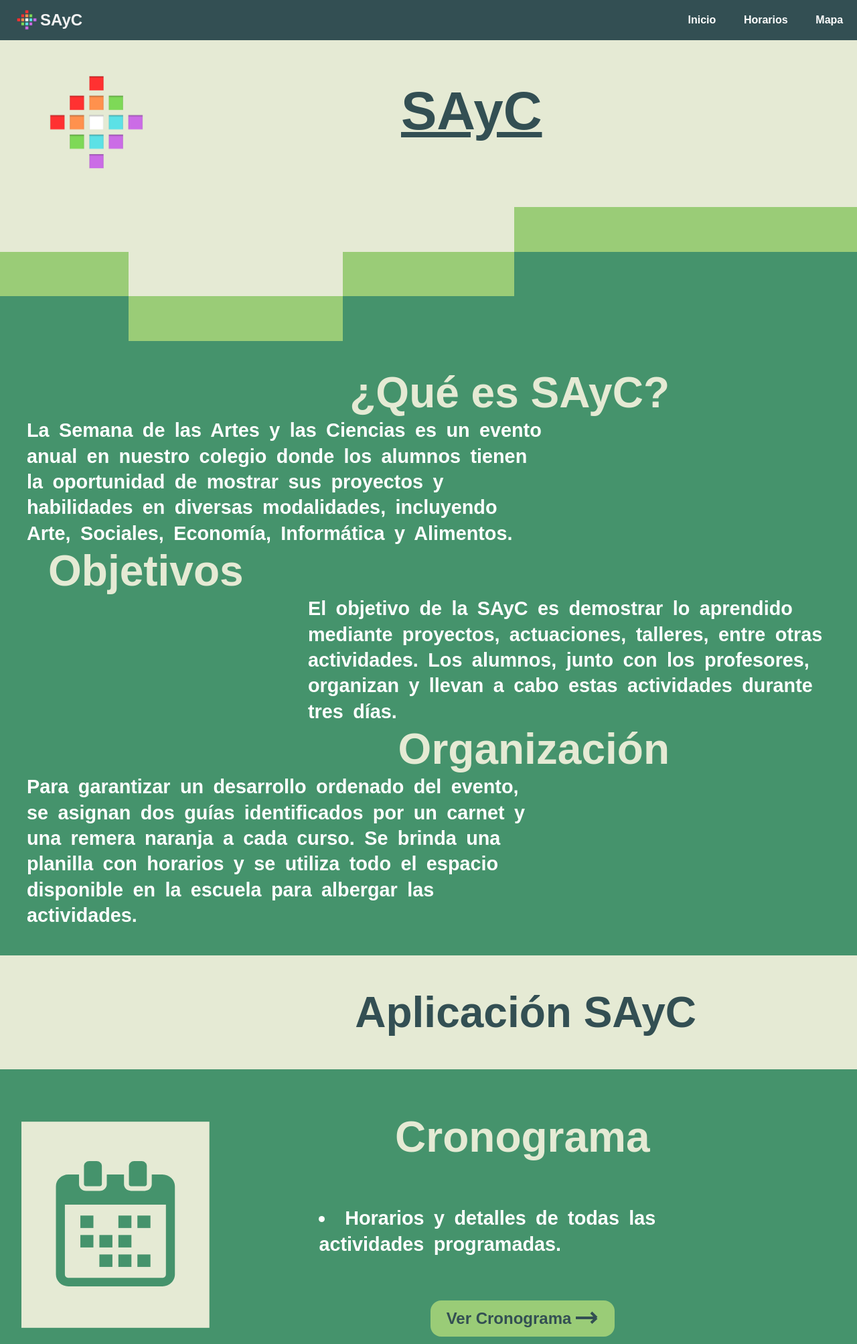
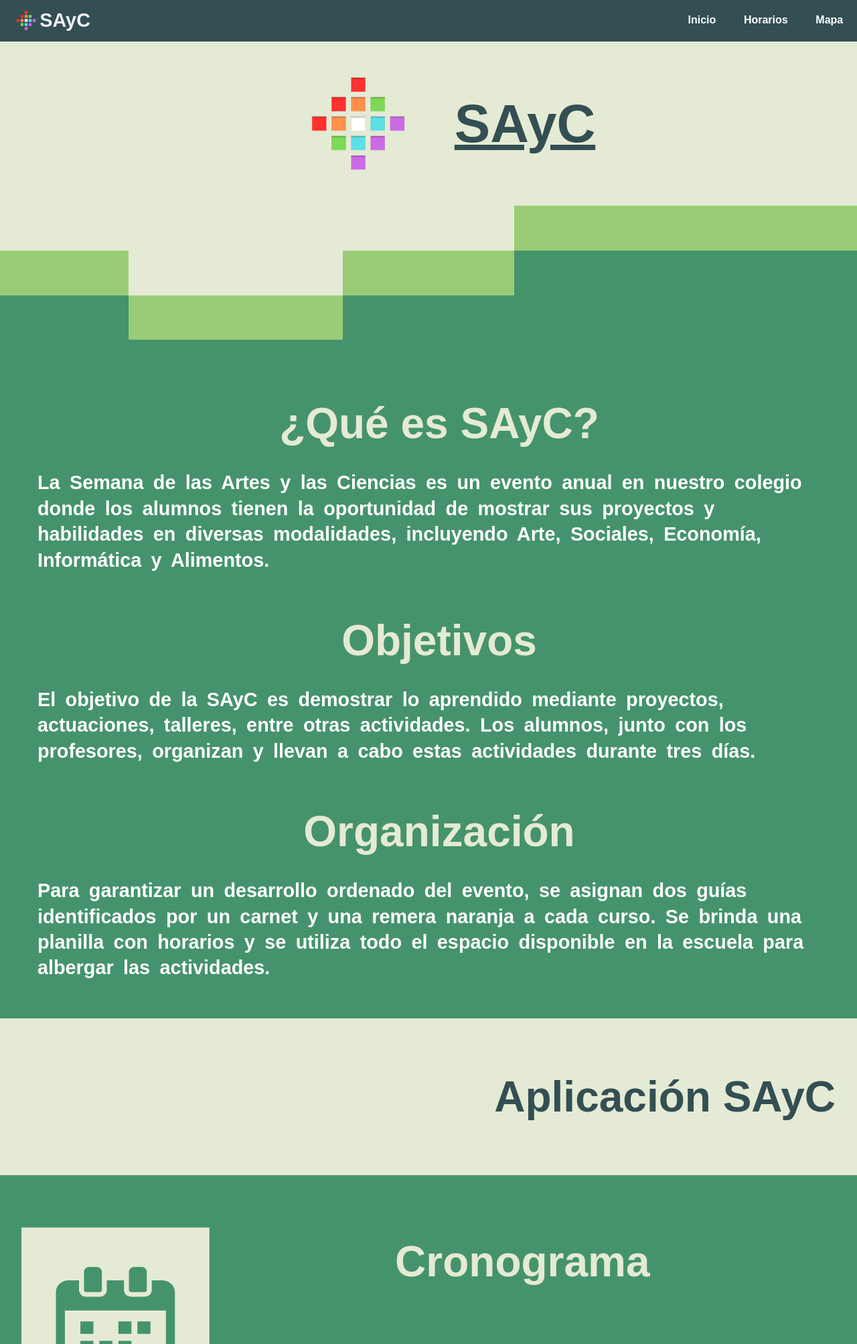
Before and after one commit to 7mo-3ra-G2-SAyC/system, a PHP site: page / in a window 1280 px wide. Shown: the top 2006 px of the page at 67% size. Run offline with PHP 8.4, Linux system fonts and the light colour scheme.

Commit message:
Add files via upload

```diff
--- a/views/css/landing.css
+++ b/views/css/landing.css
@@ -21,24 +22,29 @@ body {
     text-decoration: none;
     font-weight: bold;
 }
-/* .navbar a:hover {
-    background-color: #ddd;
-    color: black;
-} */
+
 .navbar .navbar__title {
     float: left;
-    font-size: 24px;
+    font-size: 1.8rem;
     font-weight: bold;
     color: #f2f2f2;
-    padding: 14px 20px;
+    padding: 0.9rem 1.2rem;
     display: flex;
     align-items: center;
 }
+
 .navbar .navbar__links {
     float: right;
 }
+
 .navbar .navbar__links a {
     float: left;
+}
+
+#landing{
+    display: flex;
+    justify-content: center; /* Centra horizontalmente */
+    align-items: center;
 }
 
 .landing_logo {
@@ -46,41 +52,44 @@ body {
     padding: 3rem;
 }
 
-.landing__title{
-    display: inline;
-    position: absolute;
-    left: 37.438rem;
-    top: 7.5rem;
+.landing__title {
     font-size: 5rem;
     text-decoration: underline;
     color: #334F53;
 }
 
-#window{
+#window {
     background-color: #45936C;
     padding: 2.5rem;
 }
 
-#window__descripcion .title{
-    text-align: end;
+#window__descripcion{
+    padding: 1rem;
+}
+#window__objetivo{
+    padding: 1rem;
+}
+#window__organizacion{
+    padding: 1rem;
 }
 
-.title{
-    margin-right: 15rem;
+.title {
     font-size: 4rem;
     color: #E5EAD4;
     margin-left: 2rem;
+    text-align: center;
+    padding: 2rem;
 }
 
-.description{
-    width: 65%;
+.description {
+    width: 100%;
     font-size: 1.8rem;
     word-spacing: 0.4rem;
     line-height: 2.4rem;
     color: #FFF;
 }
 
-#window__objetivo #container__description{
+#window__objetivo #container__description {
     display: flex;
     justify-content: end;
 }
@@ -89,47 +98,46 @@ body {
     padding: 3rem 0;
 }
 
-#window__aplicacion > h2:nth-child(1) {
+#window__aplicacion .title {
     color: #334F53;
     text-align: end;
-
 }
 
-#texto{
+#texto {
     display: grid;
     place-items: center;
     width: 100%;
 }
 
-#texto h2{
+#texto h2 {
     margin: 0 auto;
 }
 
-#texto div{
+#texto div {
     display: grid;
     place-items: center;
     width: 100%;
 }
 
-#window__cronograma{
+#window__cronograma {
     background-color: #45936C;
     margin-bottom: 3.15rem;
     padding: 2rem;
     display: flex;
 }
 
-#window__mapeo{
+#window__mapeo {
     background-color: #45936C;
     margin-bottom: 3.15rem;
     padding: 2rem;
     display: flex;
 }
 
-/* #container__btn{
-    overflow: hidden;
-} */
+li{
+    text-align: center;
+}
 
-.btn{
+.btn {
     border: none;
     border-radius: 1rem;
     background-color: #9ACC77;
@@ -168,11 +176,7 @@ body {
     margin: 1rem;
 }
 
-#window__organizacion > h2:nth-child(1) {
-text-align: end;
-}
-
-.gridBox{
+.gridBox {
     width: 100%;
     height: 200px;
     display: grid;
--- a/views/landingView.html
+++ b/views/landingView.html
@@ -18,7 +18,9 @@
 
 		<div id="landing">
 			<img src="views/img/logo_sayc.png" class="landing_logo" alt="logo_sayc">
-			<h1 class="landing__title">SAyC</h1>
+			<div id="landing__title__container">
+				<h1 class="landing__title">SAyC</h1>
+			</div>
 		</div>
 		<div class="gridBox">
 			<div class="caja1"></div>
```
Also changed, not shown: other parts of views/css/landing.css (+68 -4 lines), views/aulaView.html (line endings or trailing spaces), views/cardControl.html (line endings or trailing spaces), views/css/login.css (line endings or trailing spaces), views/img/arrow-down.svg, views/img/img/calendar.svg, views/img/img/flecha_derecha.svg, views/img/img/logo_facebook.svg, views/img/img/logo_instagram.svg, views/img/img/logo_sayc_2.svg, views/img/img/map.svg, views/img/img/right-arrow-svgrepo-com.svg, views/javascript/aulas.js (line endings or trailing spaces), views/javascript/prueba.js (line endings or trailing spaces), 1 more files.
